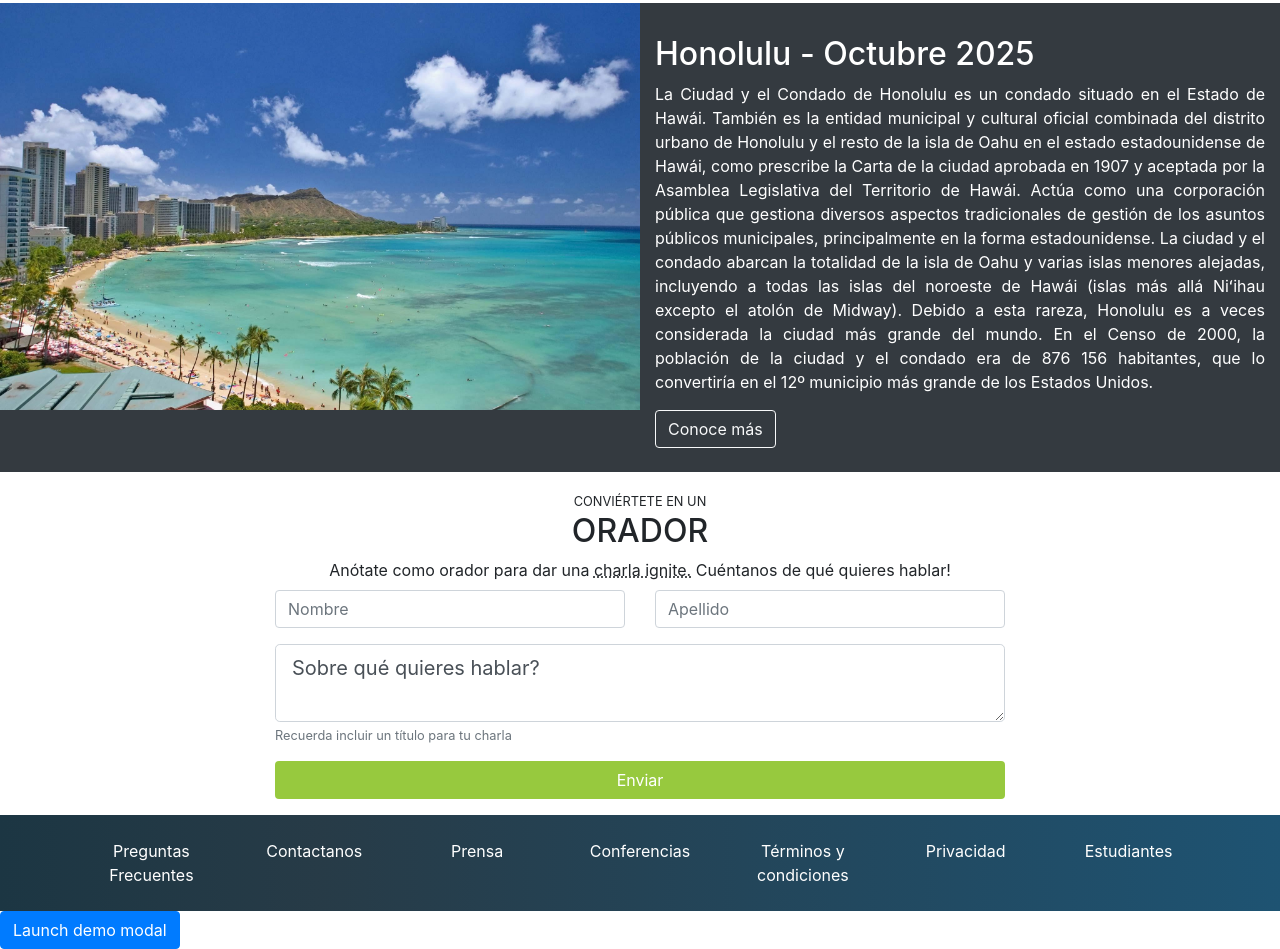
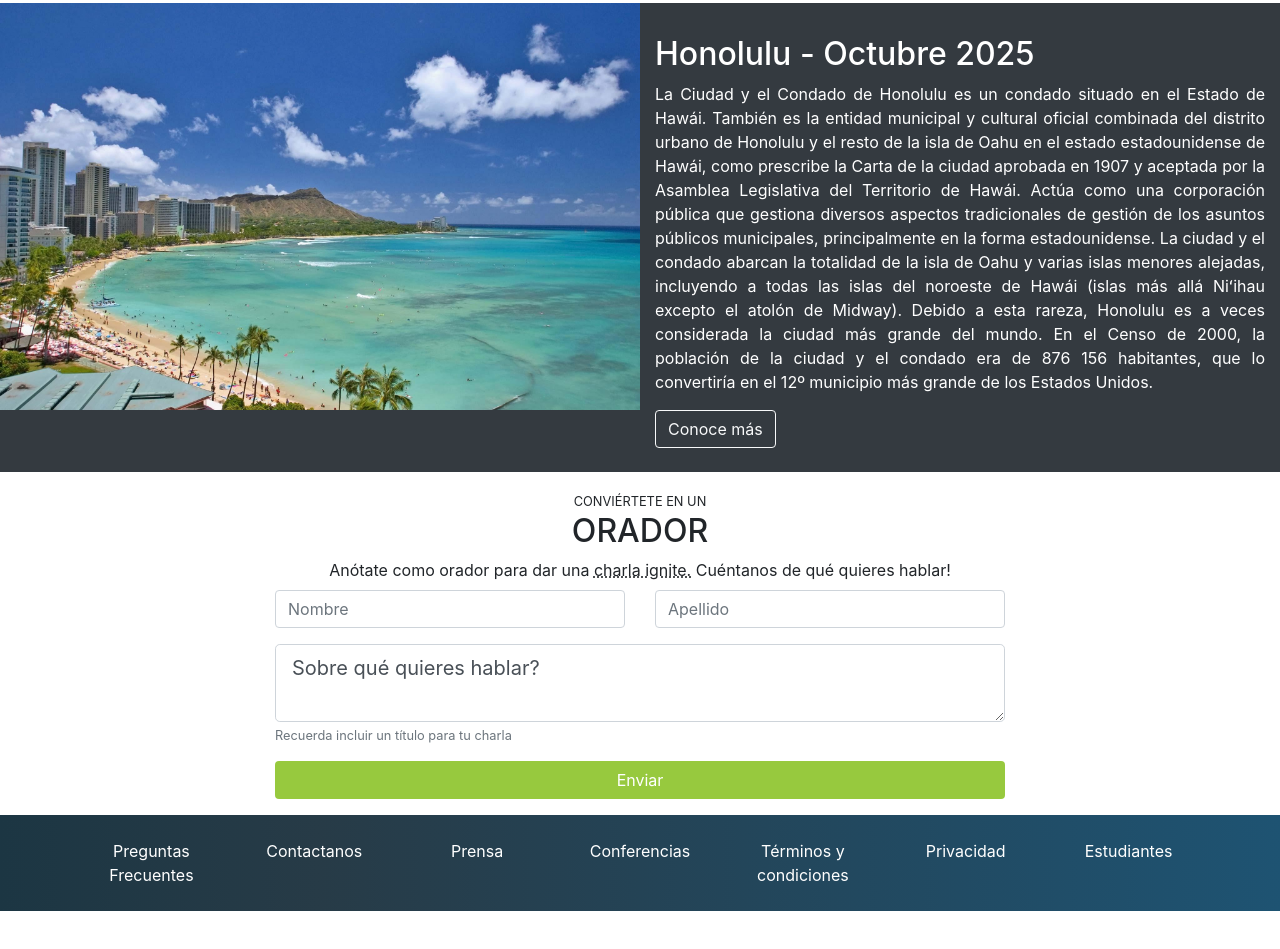
Before and after one commit to juanimexdev/platzi-bootstrap, a plain HTML site: page index.html in a window 1280 px wide. Shown: the part 1723-2672 px from the top of the page. After the commit the page ends 2634 px from the top, so only its background shows below. Drawn offline with nearby package versions, Linux system fonts and the light colour scheme.

Commit message:
fix-footer

```diff
--- a/index.html
+++ b/index.html
@@ -272,9 +272,6 @@
     <!-- /footer -->
     <!--Modal-->
     <!-- Button trigger modal -->
-    <button type="button" class="btn btn-primary" data-toggle="modal" data-target="#exampleModal">
-        Launch demo modal
-    </button>
 
     <!-- Modal -->
     <div class="modal fade" id="modalCompra" tabindex="-1" role="dialog" aria-labelledby="exampleModalLabel"
```
